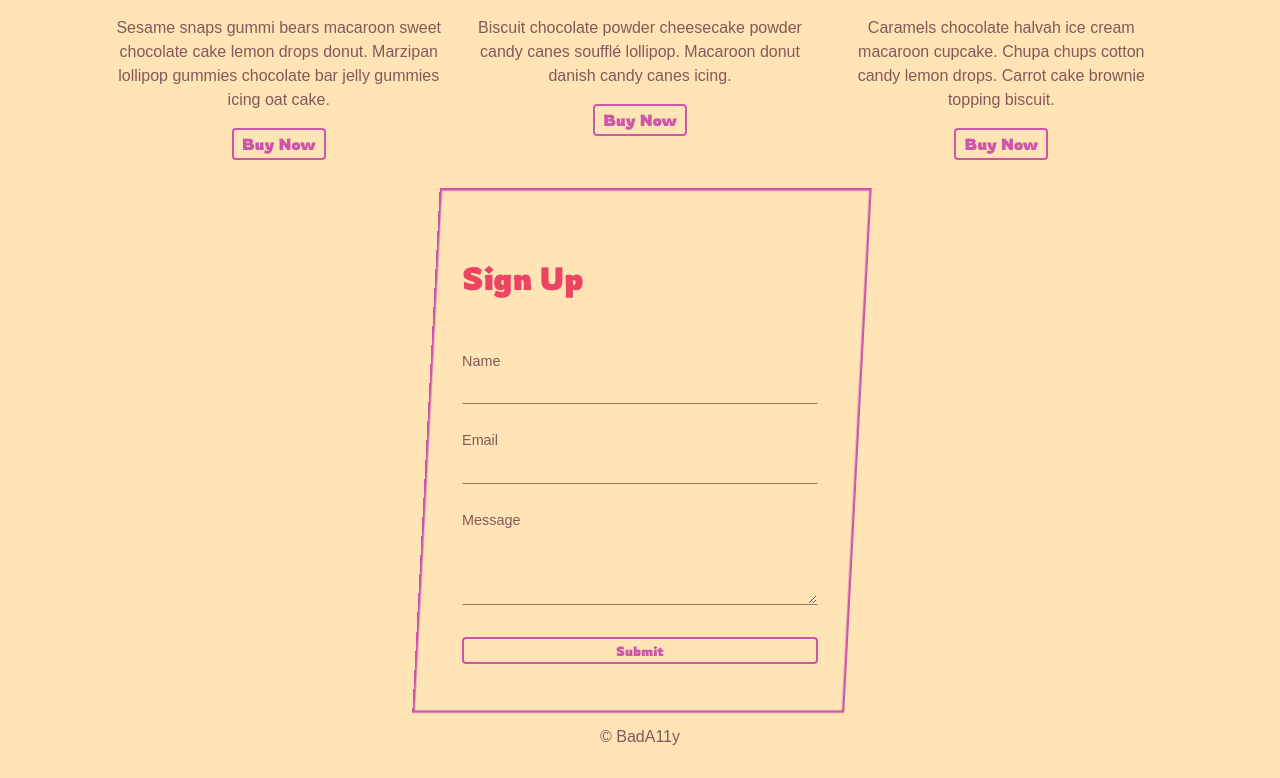
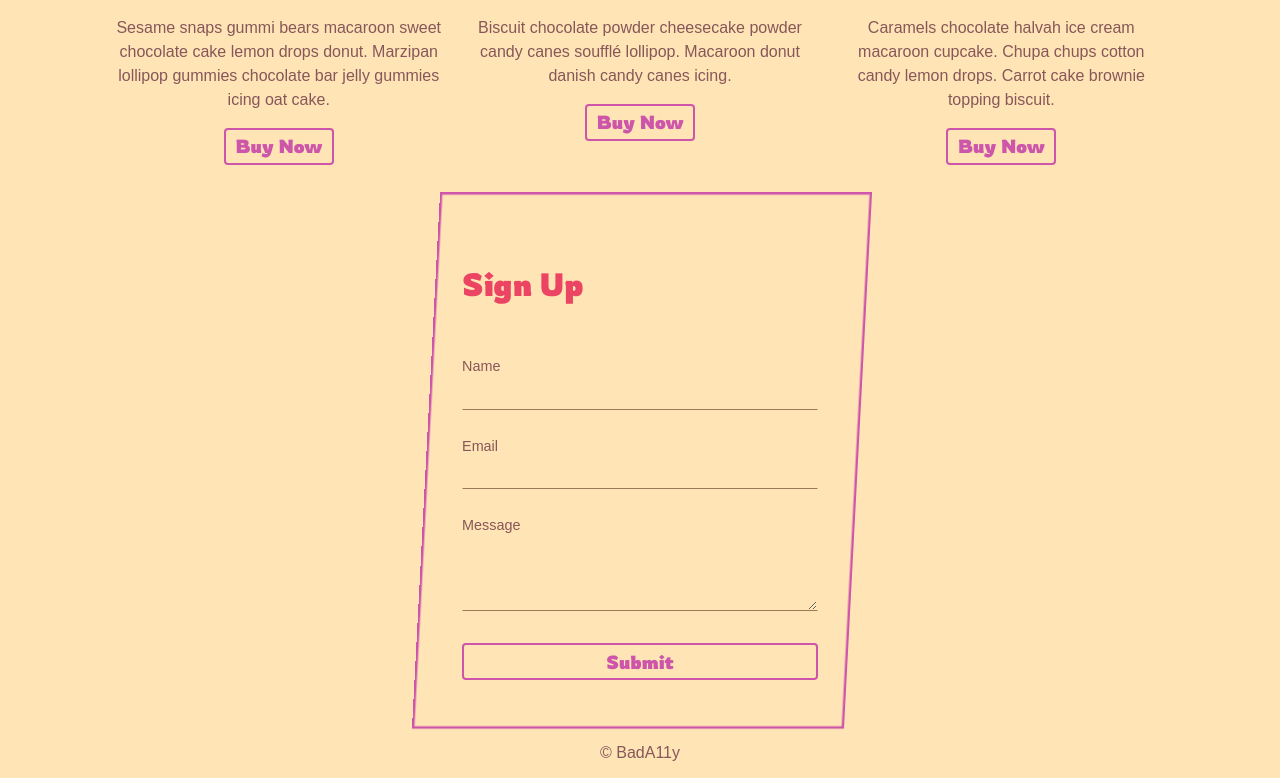
Before and after one commit to 5t3ph/a11y-fails, an Eleventy site: page src/index.html in a window 1280 px wide. Shown: the part 633-1411 px from the top of the page. Built offline with nearby package versions, Linux system fonts and the light colour scheme; Eleventy itself is replaced by a stand-in of ours; files that its build step writes are made by us from their sources.

Commit message:
Fix font-size for buttons
My bad! 😅

```diff
--- a/src/css/style.css
+++ b/src/css/style.css
@@ -128,8 +128,8 @@ main:focus {
   justify-content: center;
   background: transparent;
   border: 2px solid currentColor;
-  /* 🚩 aXe is not detecting the boldness of the font in use */
-  /* There isn't really a contrast fail because this is 16px and bold */
+  /* ✅ Adjust font-size to over 18.66 to qualify as "large text" */
+  font-size: 1.18rem;
   color: #cd56aa;
   padding: 0.25em 0.5em;
   border-radius: 4px;
```
